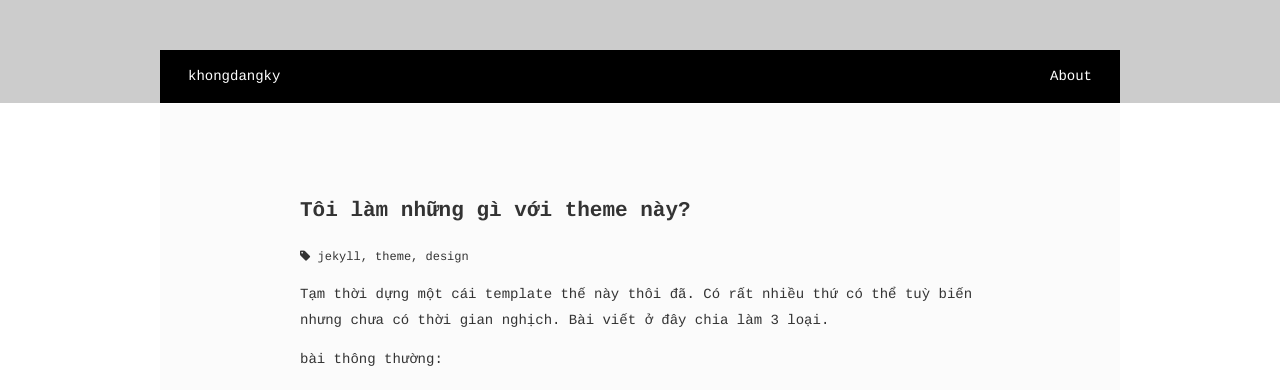
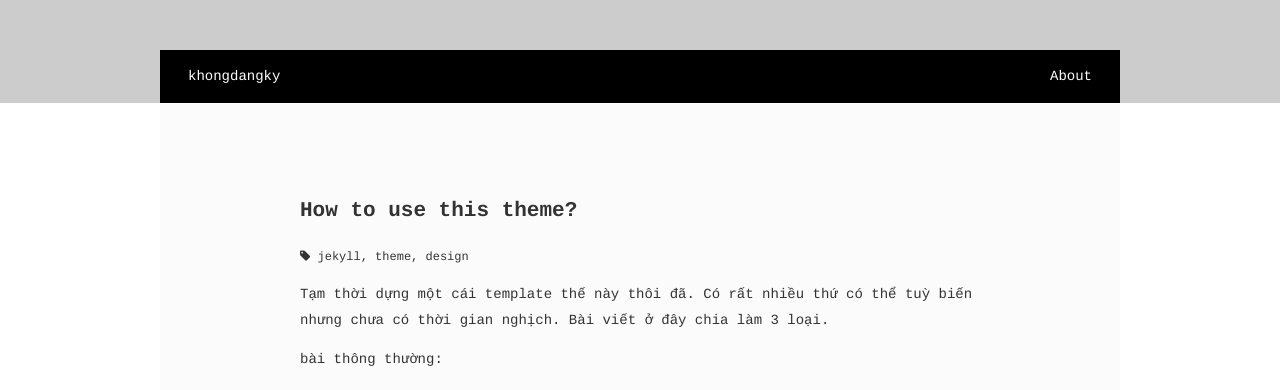
Before and after one commit to novakid/khongdangky, a Jekyll site: the page built from _posts/2014-08-13-what-inside-this-theme.md, in a window 1280 px wide. Shown: the top 390 px of the page. Built offline with Jekyll 4.4.1, drawn with Linux system fonts in a browser that asks for light colours; nearby versions of some CDN libraries.

Commit message:
Update 2014-08-13-what-inside-this-theme.md

```diff
--- a/_posts/2014-08-13-what-inside-this-theme.md
+++ b/_posts/2014-08-13-what-inside-this-theme.md
@@ -1,6 +1,6 @@
 ---
 layout: post
-title: Tôi làm những gì với theme này?
+title: How to use this theme?
 tags:
 - jekyll
 - theme
```
